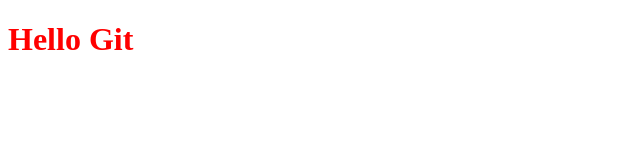
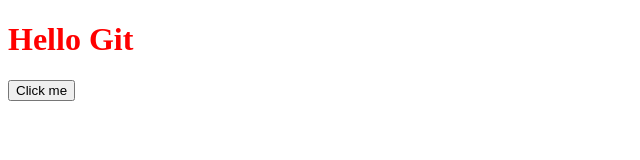
Before and after one commit to Cxvarisorka/group-16, a plain HTML site: page index.html in a window 1280 px wide. Shown: the whole page, without its empty margins (0-640 px from the left). Drawn offline with Linux system fonts and the light colour scheme.

Commit message:
Button added

```diff
--- a/index.html
+++ b/index.html
@@ -8,5 +8,6 @@
 </head>
 <body>
     <h1>Hello Git</h1>
+    <button>Click me</button>
 </body>
 </html>
```
